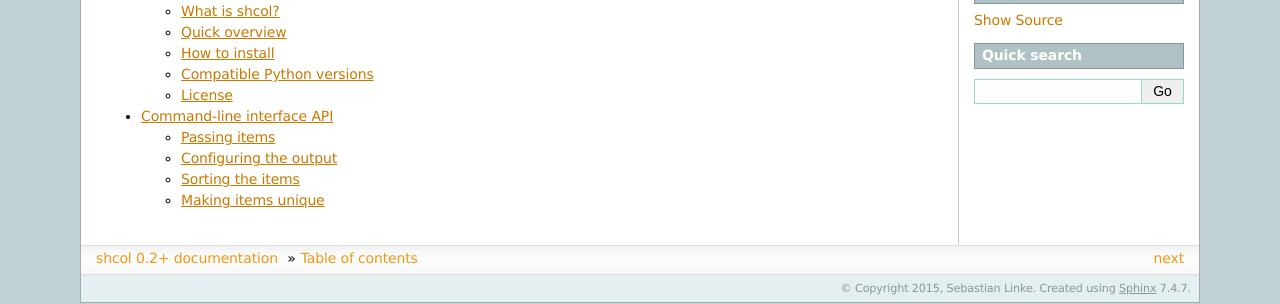
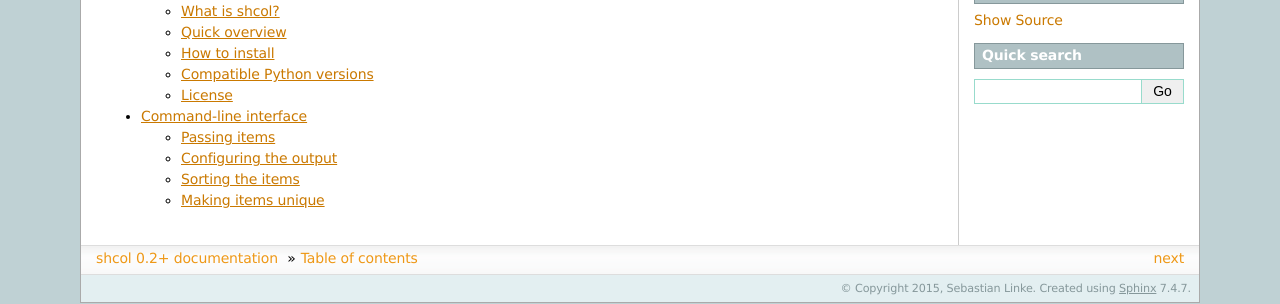
Before and after one commit to seblin/shcol, a Sphinx documentation site: the page built from doc/index.rst, in a window 1280 px wide. Shown: the part 146-450 px from the top of the page. Built offline with Sphinx 7.4.7, drawn with Linux system fonts in a browser that asks for light colours.

```diff
--- a/doc/cli-api.rst
+++ b/doc/cli.rst
@@ -1,5 +1,5 @@
-Command-line interface API
-==========================
+Command-line interface
+======================
 
 Passing items
 -------------
--- a/doc/index.rst
+++ b/doc/index.rst
@@ -7,4 +7,4 @@ Welcome to the documentation of :program:`shcol`.
    :maxdepth: 2
 
    introduction
-   cli-api
+   cli
--- a/doc/introduction.rst
+++ b/doc/introduction.rst
@@ -26,7 +26,7 @@ Some simple examples running :program:`shcol` from the Windows PowerShell:
    PS C:\> echo foo bar baz | shcol  # Read items from a pipe
    foo  bar  baz
 
-Read the chapter :doc:`cli-api` to learn about more details.
+Read the chapter :doc:`cli` to learn about more details.
 
 The following examples shall give a first impression about using the Python API:
 
```
